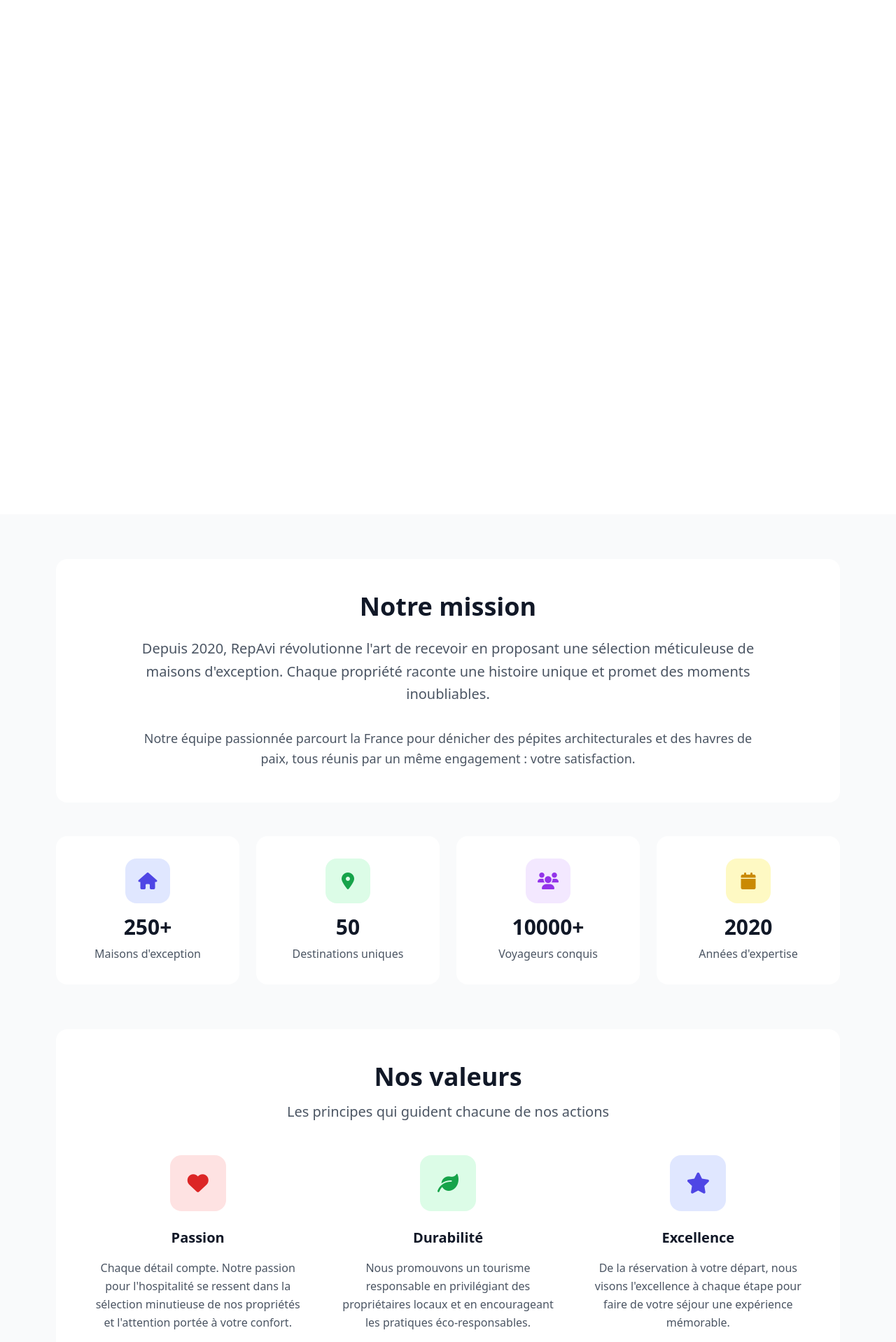
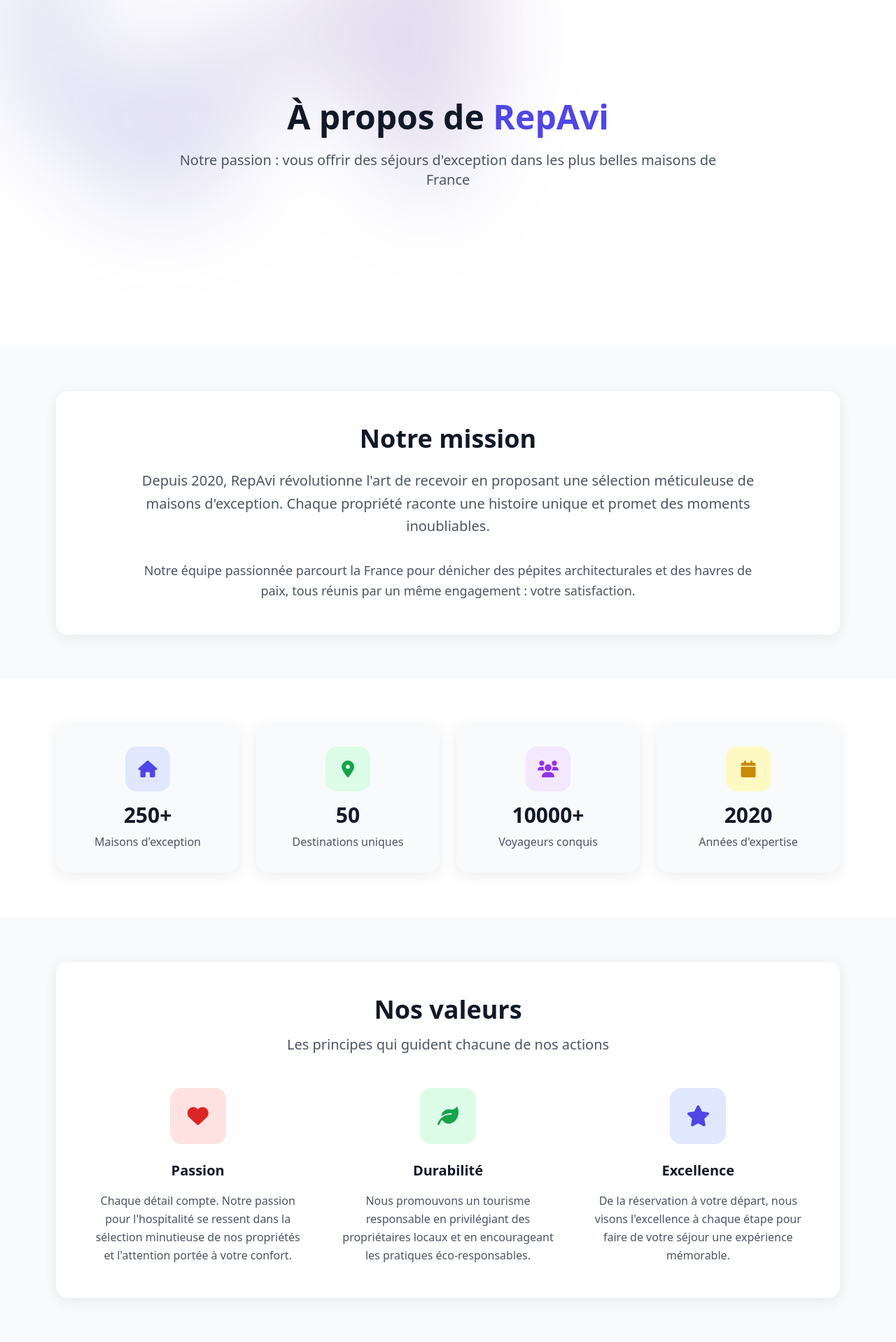
Before and after one commit to davyemane/repavi, a Django app: page /apropos/ in a window 1280 px wide. Shown: the part 65-1983 px from the top of the page at 70% size. Run offline with Django 5.2, Linux system fonts and the light colour scheme; data that the repository does not hold is empty; some libraries are stand-ins or nearby versions.

Commit message:
about page

```diff
--- a/templates/home/apropos.html
+++ b/templates/home/apropos.html
@@ -3,46 +3,45 @@
 
 {% block title %}À propos - RepAvi{% endblock %}
 
+{% block extra_css %}
+<style>
+.soft-shadow {
+    box-shadow: 0 4px 20px rgba(0, 0, 0, 0.08);
+}
+.hover-lift {
+    transition: all 0.3s ease;
+}
+.hover-lift:hover {
+    transform: translateY(-2px);
+    box-shadow: 0 8px 30px rgba(0, 0, 0, 0.12);
+}
+</style>
+{% endblock %}
+
 {% block content %}
     <!-- Navigation -->
-     {% comment %}
-    <nav class="glass-effect border-b border-white/20 fixed w-full z-50">
-        <div class="max-w-6xl mx-auto px-4">
-            <div class="flex justify-between items-center h-16">
-                <div class="flex items-center">
-                    <a href="{% url 'home:index' %}" class="text-2xl font-bold text-gray-800">RepAvi</a>
-                </div>
-
-                <div class="hidden md:flex items-center space-x-8">
-                    <a href="{% url 'home:index' %}" class="text-gray-600 hover:text-gray-900 font-medium transition-colors">Accueil</a>
-                    <a href="{% url 'home:maisons_list' %}" class="text-gray-600 hover:text-gray-900 font-medium transition-colors">Maisons</a>
-                    <a href="{% url 'home:apropos' %}" class="text-gray-700 hover:text-gray-900 font-medium transition-colors">À propos</a>
-                    <a href="{% url 'home:contact' %}" class="text-gray-600 hover:text-gray-900 font-medium transition-colors">Contact</a>
-                </div>
-            </div>
-        </div>
-    </nav>
-    {% endcomment %}
-     <!-- Navigation -->
     {% include 'components/navigation.html' %}
 
     <!-- Header -->
-   <section class="bg-white min-h-screen flex items-center justify-center relative pt-0">
-        <div class="max-w-6xl mx-auto px-4 pt-8">
-            <div class="text-center text-white">
-                <h1 class="text-4xl md:text-5xl font-bold mb-4">À propos de RepAvi</h1>
-                <p class="text-xl text-white/90 max-w-2xl mx-auto font-light">
-                    Notre passion : vous offrir des séjours d'exception
-                </p>
-            </div>
+    <section class="pt-16 pb-20 bg-white min-h-[70vh] flex items-center justify-center relative isolate">
+        <!-- Background Blobs -->
+        <div class="absolute inset-x-0 -top-40 -z-10 transform-gpu overflow-hidden blur-3xl sm:-top-80" aria-hidden="true">
+            <div class="relative left-[calc(50%-11rem)] aspect-[1155/678] w-[36.125rem] -translate-x-1/2 rotate-[30deg] bg-gradient-to-tr from-[#667eea] to-[#764ba2] opacity-20 sm:left-[calc(50%-30rem)] sm:w-[72.1875rem]"
+                 style="clip-path: polygon(74.1% 44.1%, 100% 61.6%, 97.5% 26.9%, 85.5% 0.1%, 80.7% 2%, 72.5% 32.5%, 60.2% 62.4%, 52.4% 68.1%, 47.5% 58.3%, 45.2% 34.5%, 27.5% 76.7%, 0.1% 64.9%, 17.9% 100%, 27.6% 76.8%, 76.1% 97.7%, 74.1% 44.1%)"></div>
+        </div>
+
+        <div class="max-w-6xl mx-auto px-4 text-center">
+            <h1 class="text-4xl md:text-5xl font-bold mb-6 text-gray-900">À propos de <span class="text-indigo-600">RepAvi</span></h1>
+            <p class="text-xl text-gray-600 max-w-3xl mx-auto font-light">
+                Notre passion : vous offrir des séjours d'exception dans les plus belles maisons de France
+            </p>
         </div>
     </section>
 
-    <!-- Contenu -->
+    <!-- Mission -->
     <section class="py-16 bg-gray-50">
         <div class="max-w-6xl mx-auto px-4">
-            <!-- Mission -->
-            <div class="bg-white rounded-2xl p-8 md:p-12 soft-shadow mb-12">
+            <div class="bg-white rounded-2xl p-8 md:p-12 soft-shadow">
                 <div class="max-w-4xl mx-auto text-center">
                     <h2 class="text-3xl md:text-4xl font-bold text-gray-900 mb-6">Notre mission</h2>
                     <p class="text-xl text-gray-600 leading-relaxed mb-8">
@@ -56,40 +55,51 @@
                     </p>
                 </div>
             </div>
+        </div>
+    </section>
 
-            <!-- Statistiques élégantes -->
-            <div class="grid grid-cols-2 md:grid-cols-4 gap-6 mb-16">
-                <div class="bg-white rounded-2xl p-8 text-center soft-shadow hover-lift">
-                    <div class="w-16 h-16 bg-indigo-100 rounded-2xl flex items-center justify-center mx-auto mb-4">
-                        <i class="fas fa-home text-2xl text-indigo-600"></i>
+    <!-- Statistiques -->
+    <section class="py-16 bg-white">
+        <div class="max-w-6xl mx-auto px-4">
+            <div class="grid grid-cols-1 sm:grid-cols-2 lg:grid-cols-4 gap-4 md:gap-6">
+                <div class="bg-gray-50 rounded-2xl p-6 md:p-8 text-center soft-shadow hover-lift">
+                    <div class="w-14 h-14 md:w-16 md:h-16 bg-indigo-100 rounded-2xl flex items-center justify-center mx-auto mb-4">
+                        <i class="fas fa-home text-xl md:text-2xl text-indigo-600"></i>
                     </div>
-                    <div class="text-3xl font-bold text-gray-900 mb-2">{{ stats.maisons_disponibles|default:"250" }}+</div>
-                    <div class="text-gray-600 font-medium">Maisons d'exception</div>
+                    <div class="text-2xl md:text-3xl font-bold text-gray-900 mb-2">{{ stats.maisons_disponibles|default:"250" }}+</div>
+                    <div class="text-gray-600 font-medium text-sm md:text-base">Maisons d'exception</div>
                 </div>
-                <div class="bg-white rounded-2xl p-8 text-center soft-shadow hover-lift">
-                    <div class="w-16 h-16 bg-green-100 rounded-2xl flex items-center justify-center mx-auto mb-4">
-                        <i class="fas fa-map-marker-alt text-2xl text-green-600"></i>
+
+                <div class="bg-gray-50 rounded-2xl p-6 md:p-8 text-center soft-shadow hover-lift">
+                    <div class="w-14 h-14 md:w-16 md:h-16 bg-green-100 rounded-2xl flex items-center justify-center mx-auto mb-4">
+                        <i class="fas fa-map-marker-alt text-xl md:text-2xl text-green-600"></i>
                     </div>
-                    <div class="text-3xl font-bold text-gray-900 mb-2">{{ stats.villes_couvertes|default:"50" }}</div>
-                    <div class="text-gray-600 font-medium">Destinations uniques</div>
+                    <div class="text-2xl md:text-3xl font-bold text-gray-900 mb-2">{{ stats.villes_couvertes|default:"50" }}</div>
+                    <div class="text-gray-600 font-medium text-sm md:text-base">Destinations uniques</div>
                 </div>
-                <div class="bg-white rounded-2xl p-8 text-center soft-shadow hover-lift">
-                    <div class="w-16 h-16 bg-purple-100 rounded-2xl flex items-center justify-center mx-auto mb-4">
-                        <i class="fas fa-users text-2xl text-purple-600"></i>
+
+                <div class="bg-gray-50 rounded-2xl p-6 md:p-8 text-center soft-shadow hover-lift">
+                    <div class="w-14 h-14 md:w-16 md:h-16 bg-purple-100 rounded-2xl flex items-center justify-center mx-auto mb-4">
+                        <i class="fas fa-users text-xl md:text-2xl text-purple-600"></i>
                     </div>
-                    <div class="text-3xl font-bold text-gray-900 mb-2">{{ stats.clients_satisfaits|default:"10000" }}+</div>
-                    <div class="text-gray-600 font-medium">Voyageurs conquis</div>
+                    <div class="text-2xl md:text-3xl font-bold text-gray-900 mb-2">{{ stats.clients_satisfaits|default:"10000" }}+</div>
+                    <div class="text-gray-600 font-medium text-sm md:text-base">Voyageurs conquis</div>
                 </div>
-                <div class="bg-white rounded-2xl p-8 text-center soft-shadow hover-lift">
-                    <div class="w-16 h-16 bg-yellow-100 rounded-2xl flex items-center justify-center mx-auto mb-4">
-                        <i class="fas fa-calendar text-2xl text-yellow-600"></i>
+
+                <div class="bg-gray-50 rounded-2xl p-6 md:p-8 text-center soft-shadow hover-lift">
+                    <div class="w-14 h-14 md:w-16 md:h-16 bg-yellow-100 rounded-2xl flex items-center justify-center mx-auto mb-4">
+                        <i class="fas fa-calendar text-xl md:text-2xl text-yellow-600"></i>
                     </div>
-                    <div class="text-3xl font-bold text-gray-900 mb-2">{{ stats.annee_creation|default:"2020" }}</div>
-                    <div class="text-gray-600 font-medium">Années d'expertise</div>
+                    <div class="text-2xl md:text-3xl font-bold text-gray-900 mb-2">{{ stats.annee_creation|default:"2020" }}</div>
+                    <div class="text-gray-600 font-medium text-sm md:text-base">Années d'expertise</div>
                 </div>
             </div>
+        </div>
+    </section>
 
-            <!-- Nos valeurs -->
+    <!-- Nos valeurs -->
+    <section class="py-16 bg-gray-50">
+        <div class="max-w-6xl mx-auto px-4">
             <div class="bg-white rounded-2xl p-8 md:p-12 soft-shadow">
                 <div class="text-center mb-12">
                     <h2 class="text-3xl md:text-4xl font-bold text-gray-900 mb-4">Nos valeurs</h2>
@@ -98,10 +108,10 @@
                     </p>
                 </div>
 
-                <div class="grid grid-cols-1 md:grid-cols-3 gap-12">
+                <div class="grid grid-cols-1 md:grid-cols-3 gap-8 md:gap-12">
                     <div class="text-center group">
-                        <div class="w-20 h-20 bg-red-100 rounded-2xl flex items-center justify-center mx-auto mb-6 group-hover:bg-red-200 transition-colors">
-                            <i class="fas fa-heart text-3xl text-red-600"></i>
+                        <div class="w-16 h-16 md:w-20 md:h-20 bg-red-100 rounded-2xl flex items-center justify-center mx-auto mb-6 group-hover:bg-red-200 transition-colors">
+                            <i class="fas fa-heart text-2xl md:text-3xl text-red-600"></i>
                         </div>
                         <h3 class="text-xl font-bold text-gray-900 mb-4">Passion</h3>
                         <p class="text-gray-600 leading-relaxed">
@@ -111,8 +121,8 @@
                     </div>
 
                     <div class="text-center group">
-                        <div class="w-20 h-20 bg-green-100 rounded-2xl flex items-center justify-center mx-auto mb-6 group-hover:bg-green-200 transition-colors">
-                            <i class="fas fa-leaf text-3xl text-green-600"></i>
+                        <div class="w-16 h-16 md:w-20 md:h-20 bg-green-100 rounded-2xl flex items-center justify-center mx-auto mb-6 group-hover:bg-green-200 transition-colors">
+                            <i class="fas fa-leaf text-2xl md:text-3xl text-green-600"></i>
                         </div>
                         <h3 class="text-xl font-bold text-gray-900 mb-4">Durabilité</h3>
                         <p class="text-gray-600 leading-relaxed">
@@ -122,8 +132,8 @@
                     </div>
 
                     <div class="text-center group">
-                        <div class="w-20 h-20 bg-indigo-100 rounded-2xl flex items-center justify-center mx-auto mb-6 group-hover:bg-indigo-200 transition-colors">
-                            <i class="fas fa-star text-3xl text-indigo-600"></i>
+                        <div class="w-16 h-16 md:w-20 md:h-20 bg-indigo-100 rounded-2xl flex items-center justify-center mx-auto mb-6 group-hover:bg-indigo-200 transition-colors">
+                            <i class="fas fa-star text-2xl md:text-3xl text-indigo-600"></i>
                         </div>
                         <h3 class="text-xl font-bold text-gray-900 mb-4">Excellence</h3>
                         <p class="text-gray-600 leading-relaxed">
@@ -136,7 +146,7 @@
         </div>
     </section>
 
-    <!-- Section équipe/processus -->
+    <!-- Notre approche -->
     <section class="py-16 bg-white">
         <div class="max-w-6xl mx-auto px-4">
             <div class="text-center mb-16">
@@ -149,10 +159,10 @@
             <div class="grid grid-cols-1 md:grid-cols-3 gap-8">
                 <div class="text-center">
                     <div class="relative mb-8">
-                        <div class="w-16 h-16 bg-indigo-100 rounded-2xl flex items-center justify-center mx-auto">
-                            <i class="fas fa-search text-2xl text-indigo-600"></i>
+                        <div class="w-14 h-14 md:w-16 md:h-16 bg-indigo-100 rounded-2xl flex items-center justify-center mx-auto">
+                            <i class="fas fa-search text-xl md:text-2xl text-indigo-600"></i>
                         </div>
-                        <div class="absolute -top-2 -right-2 w-8 h-8 bg-indigo-600 text-white rounded-full flex items-center justify-center text-sm font-bold">1</div>
+                        <div class="absolute -top-2 -right-2 w-7 h-7 md:w-8 md:h-8 bg-indigo-600 text-white rounded-full flex items-center justify-center text-sm font-bold">1</div>
                     </div>
                     <h3 class="text-xl font-bold text-gray-900 mb-3">Sélection rigoureuse</h3>
                     <p class="text-gray-600 leading-relaxed">
@@ -163,10 +173,10 @@
 
                 <div class="text-center">
                     <div class="relative mb-8">
-                        <div class="w-16 h-16 bg-green-100 rounded-2xl flex items-center justify-center mx-auto">
-                            <i class="fas fa-check-circle text-2xl text-green-600"></i>
+                        <div class="w-14 h-14 md:w-16 md:h-16 bg-green-100 rounded-2xl flex items-center justify-center mx-auto">
+                            <i class="fas fa-check-circle text-xl md:text-2xl text-green-600"></i>
                         </div>
-                        <div class="absolute -top-2 -right-2 w-8 h-8 bg-green-600 text-white rounded-full flex items-center justify-center text-sm font-bold">2</div>
+                        <div class="absolute -top-2 -right-2 w-7 h-7 md:w-8 md:h-8 bg-green-600 text-white rounded-full flex items-center justify-center text-sm font-bold">2</div>
                     </div>
                     <h3 class="text-xl font-bold text-gray-900 mb-3">Certification qualité</h3>
                     <p class="text-gray-600 leading-relaxed">
@@ -177,10 +187,10 @@
 
                 <div class="text-center">
                     <div class="relative mb-8">
-                        <div class="w-16 h-16 bg-purple-100 rounded-2xl flex items-center justify-center mx-auto">
-                            <i class="fas fa-headset text-2xl text-purple-600"></i>
+                        <div class="w-14 h-14 md:w-16 md:h-16 bg-purple-100 rounded-2xl flex items-center justify-center mx-auto">
+                            <i class="fas fa-headset text-xl md:text-2xl text-purple-600"></i>
                         </div>
-                        <div class="absolute -top-2 -right-2 w-8 h-8 bg-purple-600 text-white rounded-full flex items-center justify-center text-sm font-bold">3</div>
+                        <div class="absolute -top-2 -right-2 w-7 h-7 md:w-8 md:h-8 bg-purple-600 text-white rounded-full flex items-center justify-center text-sm font-bold">3</div>
                     </div>
                     <h3 class="text-xl font-bold text-gray-900 mb-3">Accompagnement 24/7</h3>
                     <p class="text-gray-600 leading-relaxed">
@@ -213,40 +223,4 @@
             </div>
         </div>
     </section>
-
-    <!-- Footer -->
-    <!-- <footer class="bg-gray-900 text-white py-16">
-        <div class="max-w-6xl mx-auto px-4">
-            <div class="grid grid-cols-1 md:grid-cols-4 gap-8">
-                <div class="md:col-span-2">
-                    <h3 class="text-2xl font-bold mb-4">RepAvi</h3>
-                    <p class="text-gray-300 mb-6 max-w-md">
-                        La plateforme de référence pour la location de maisons d'exception.
-                    </p>
-                </div>
-
-                <div>
-                    <h4 class="text-lg font-semibold mb-4">Navigation</h4>
-                    <ul class="space-y-3">
-                        <li><a href="{% url 'home:index' %}" class="text-gray-300 hover:text-white transition-colors">Accueil</a></li>
-                        <li><a href="{% url 'home:maisons_list' %}" class="text-gray-300 hover:text-white transition-colors">Nos maisons</a></li>
-                        <li><a href="{% url 'home:contact' %}" class="text-gray-300 hover:text-white transition-colors">Contact</a></li>
-                    </ul>
-                </div>
-
-                <div>
-                    <h4 class="text-lg font-semibold mb-4">Support</h4>
-                    <ul class="space-y-3">
-                        <li><a href="#" class="text-gray-300 hover:text-white transition-colors">Centre d'aide</a></li>
-                        <li><a href="{% url 'home:contact' %}" class="text-gray-300 hover:text-white transition-colors">Nous contacter</a></li>
-                        <li><a href="#" class="text-gray-300 hover:text-white transition-colors">Conditions</a></li>
-                    </ul>
-                </div>
-            </div>
-
-            <div class="border-t border-gray-800 mt-12 pt-8 text-center">
-                <p class="text-gray-400">&copy; 2025 RepAvi. Tous droits réservés.</p>
-            </div>
-        </div>
-    </footer> -->
 {% endblock %}
```
Also changed, not shown: templates/home/index.html (+27 -27 lines), 1 other file.
